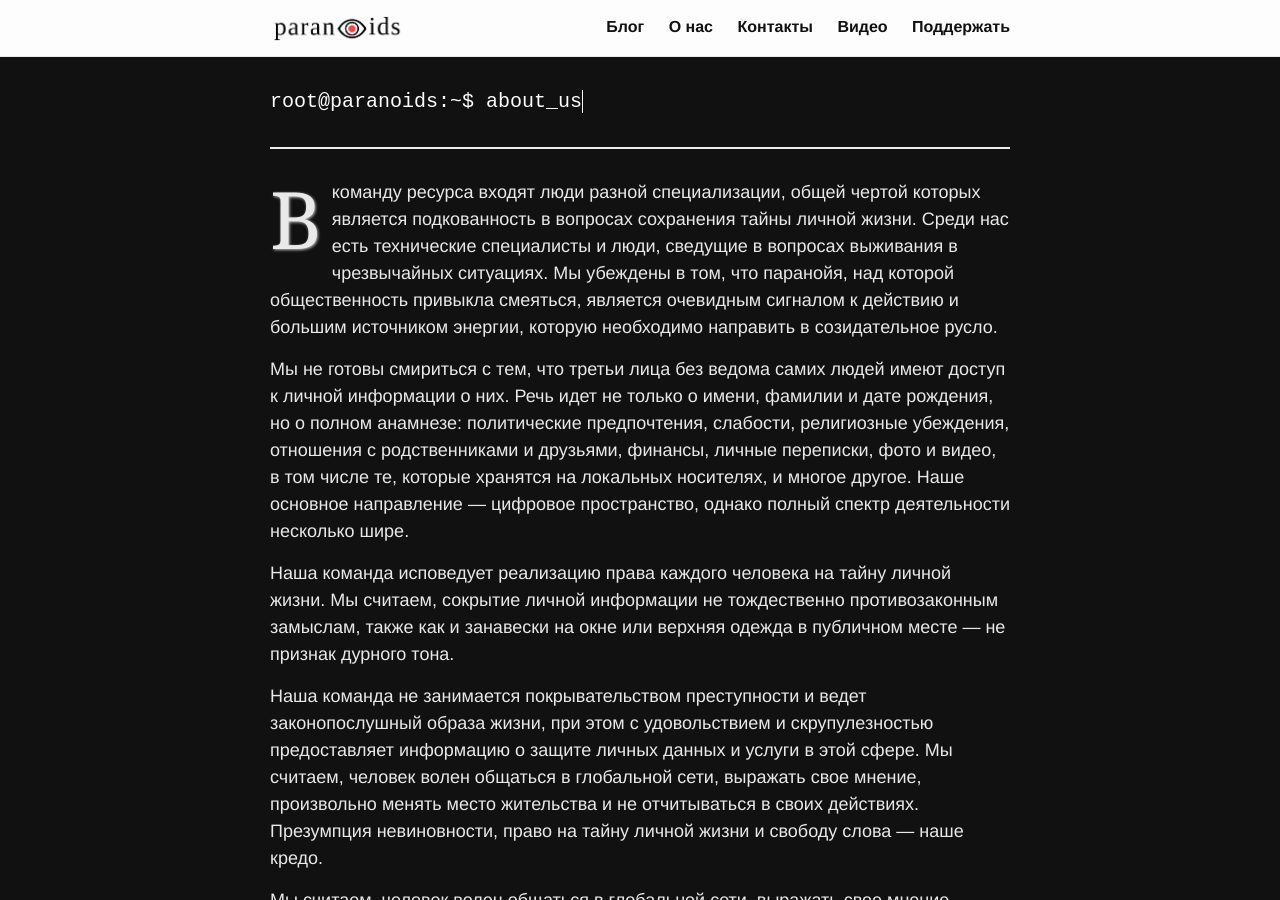
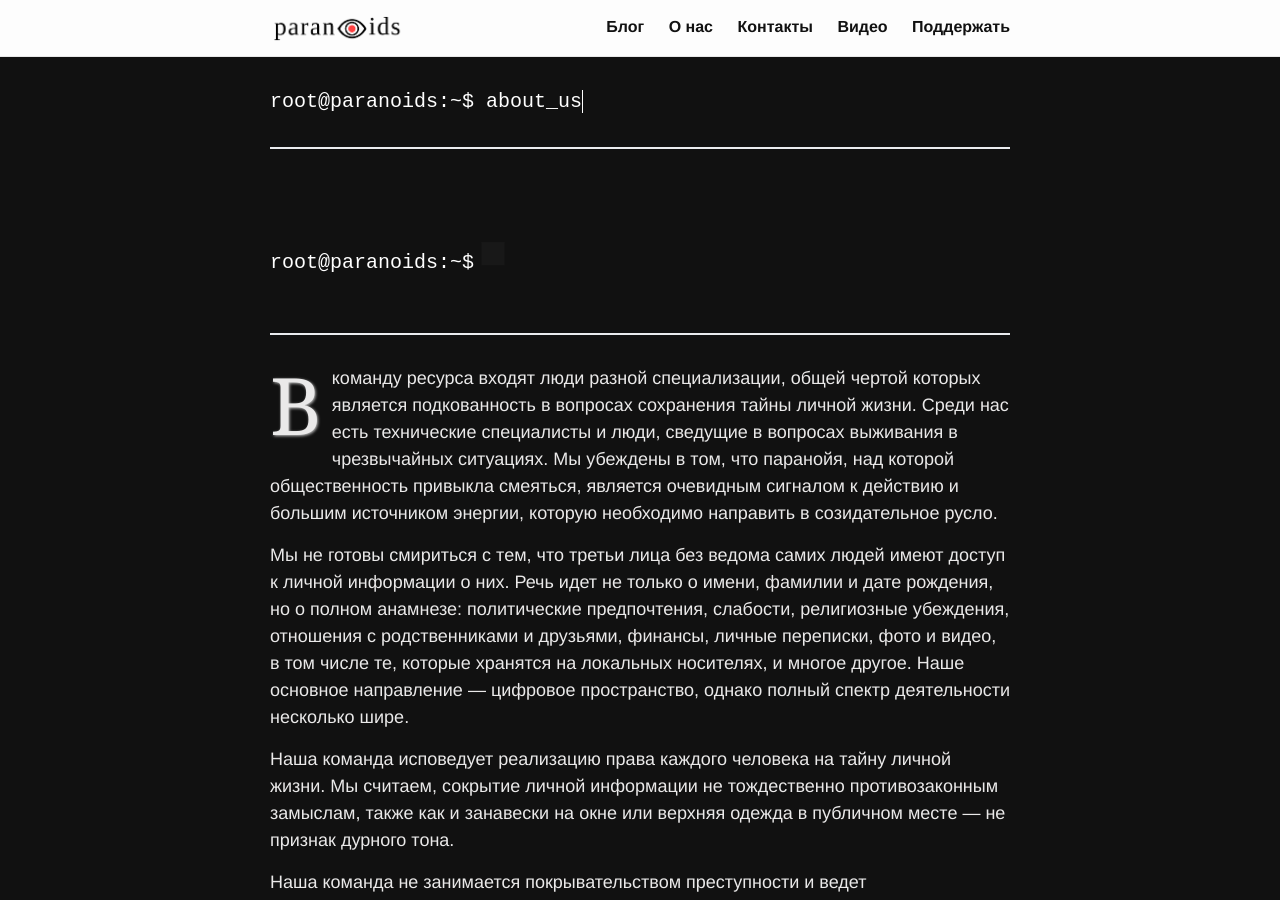
Before and after one commit to 2b7E1n6D0e5R7/2b7E1n6D0e5R7.github.io, a Jekyll site: the page built from _pages/about.md, in a window 1280 px wide and 900 px high. Built offline with Jekyll 4.4.1, drawn with Linux system fonts in a browser that asks for light colours.

Commit message:
Update about.html

```diff
--- a/_layouts/about.html
+++ b/_layouts/about.html
@@ -18,6 +18,10 @@
 
         <hr>
 
+           <h1 class="title">root@paranoids:~$</h1> <h2 id="blink1">&#9632;</h2>
+
+          <hr>
+
         <div class="about">
 
           {{ content }}
```
